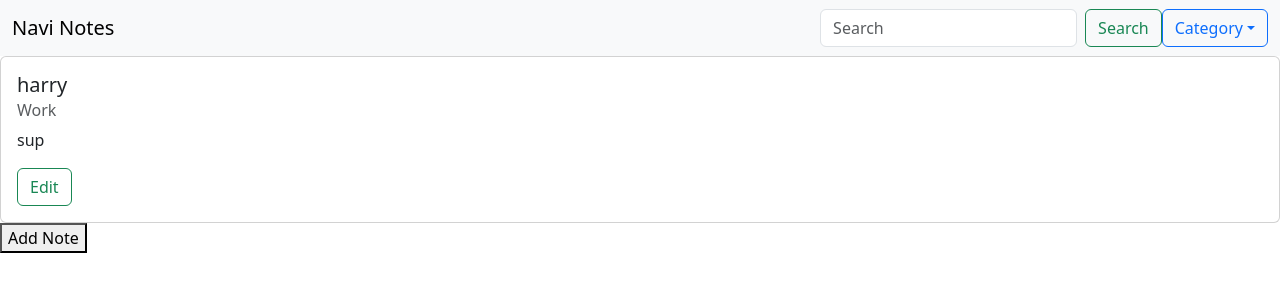
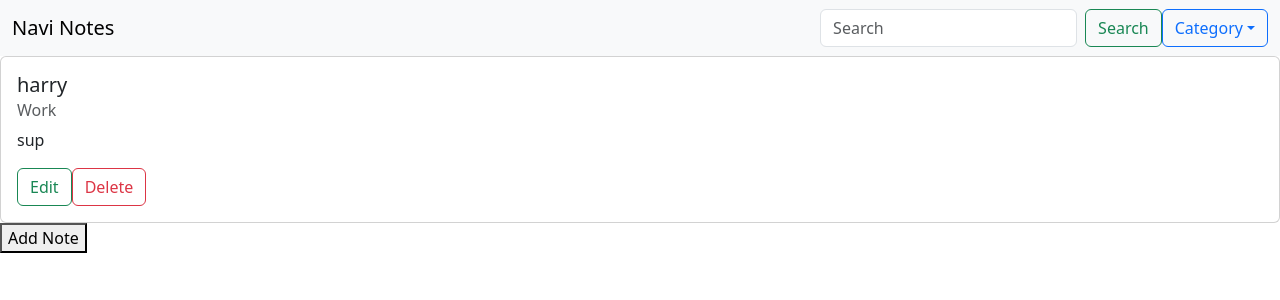
Before and after one commit to Jonnynavi/note-app, a React (Vite) app: page / in a window 1280 px wide. Shown: the top 300 px of the page. Built offline with nearby package versions, Linux system fonts and the light colour scheme.

Commit message:
Delete button works now

```diff
--- a/src/App.jsx
+++ b/src/App.jsx
@@ -35,12 +35,16 @@ function App(){
         );
     };
 
+    const deleteNote = (noteId) => {
+        setNotes((oldNotes) => oldNotes.filter((note) => note.id !== noteId));
+    };
+
 
 
 
     function renderNewNote(){
         if(createNoteShow){
-            return <NoteList setCreateNoteShow={setCreateNoteShow} noteList={notes} editNote={editNote}/>
+            return <NoteList setCreateNoteShow={setCreateNoteShow} noteList={notes} editNote={editNote} deleteNote={deleteNote}/>
         }else{
             return <CreateNote setCreateNoteShow={setCreateNoteShow} createNote={createNote} />
         }
--- a/src/components/NoteList.jsx
+++ b/src/components/NoteList.jsx
@@ -1,7 +1,7 @@
 import { useState } from "react";
 import NoteShow from "./NoteShow";
 
-function NoteList({setCreateNoteShow, noteList, editNote}){
+function NoteList({setCreateNoteShow, noteList, editNote, deleteNote}){
 
     const handleClick = (event) => {
         setCreateNoteShow(false);
@@ -13,6 +13,7 @@ function NoteList({setCreateNoteShow, noteList, editNote}){
                 note={note}
                 key={index}
                 editNote={editNote}
+                deleteNote={deleteNote}
             />
         ));
     }
--- a/src/components/NoteShow.jsx
+++ b/src/components/NoteShow.jsx
@@ -1,11 +1,15 @@
 import { useState } from "react";
 import EditNote from "./EditNote";
 
-function NoteShow({editNote, note}){
+function NoteShow({editNote, note, deleteNote}){
     const [showEdit, setShowEdit] = useState(false)
 
     const handleClick = () =>{
         setShowEdit(!showEdit);
+    };
+
+    const handleDelete = () =>{
+        deleteNote(note.id);
     };
 
     function renderEdit(){
@@ -14,6 +18,7 @@ function NoteShow({editNote, note}){
             <h6 className="card-subtitle mb-2 text-body-secondary">{note.category}</h6>
             <p className="card-text">{note.noteText}</p>
             <button onClick={handleClick} className="Edit-button btn btn-outline-success">Edit</button>
+            <button className="btn btn-outline-danger" onClick={handleDelete}>Delete</button>
             </div>
         }else{
             return <EditNote editNote={editNote} note={note} handleClick={handleClick}/>
```
